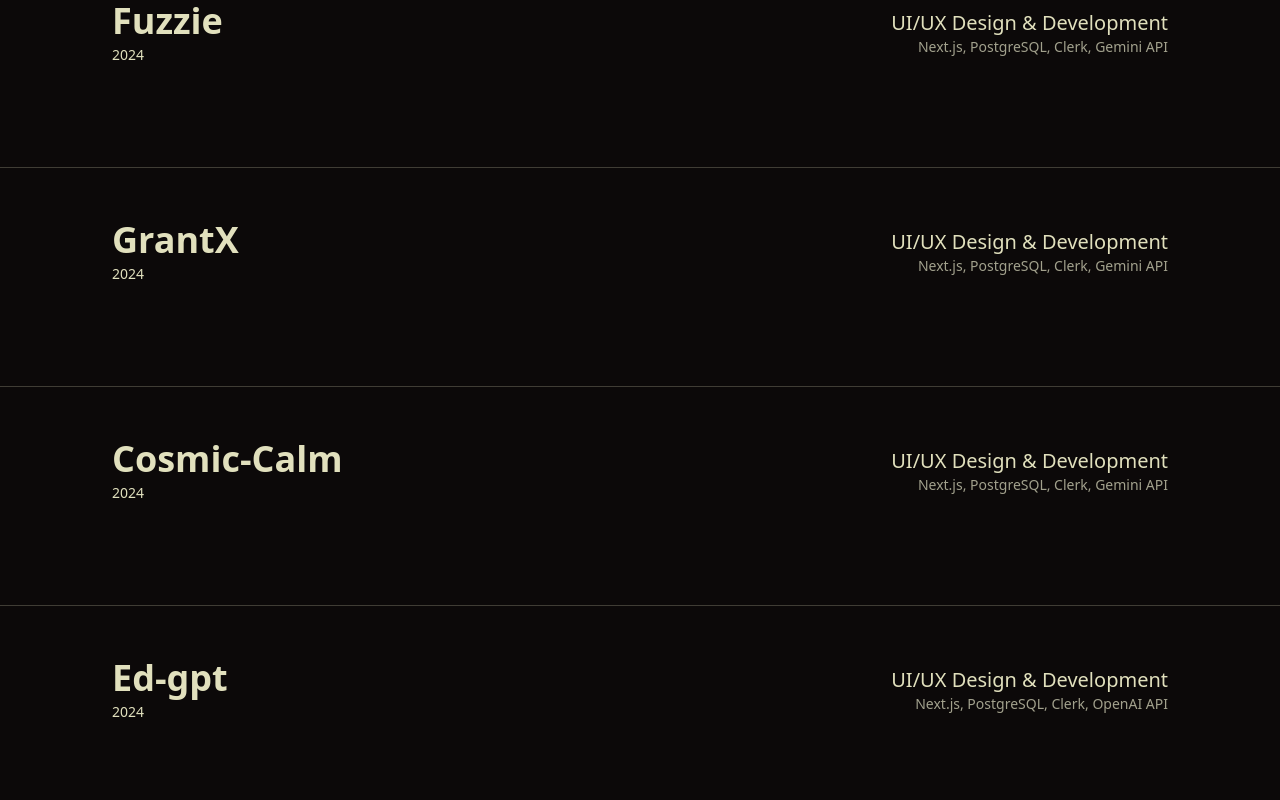
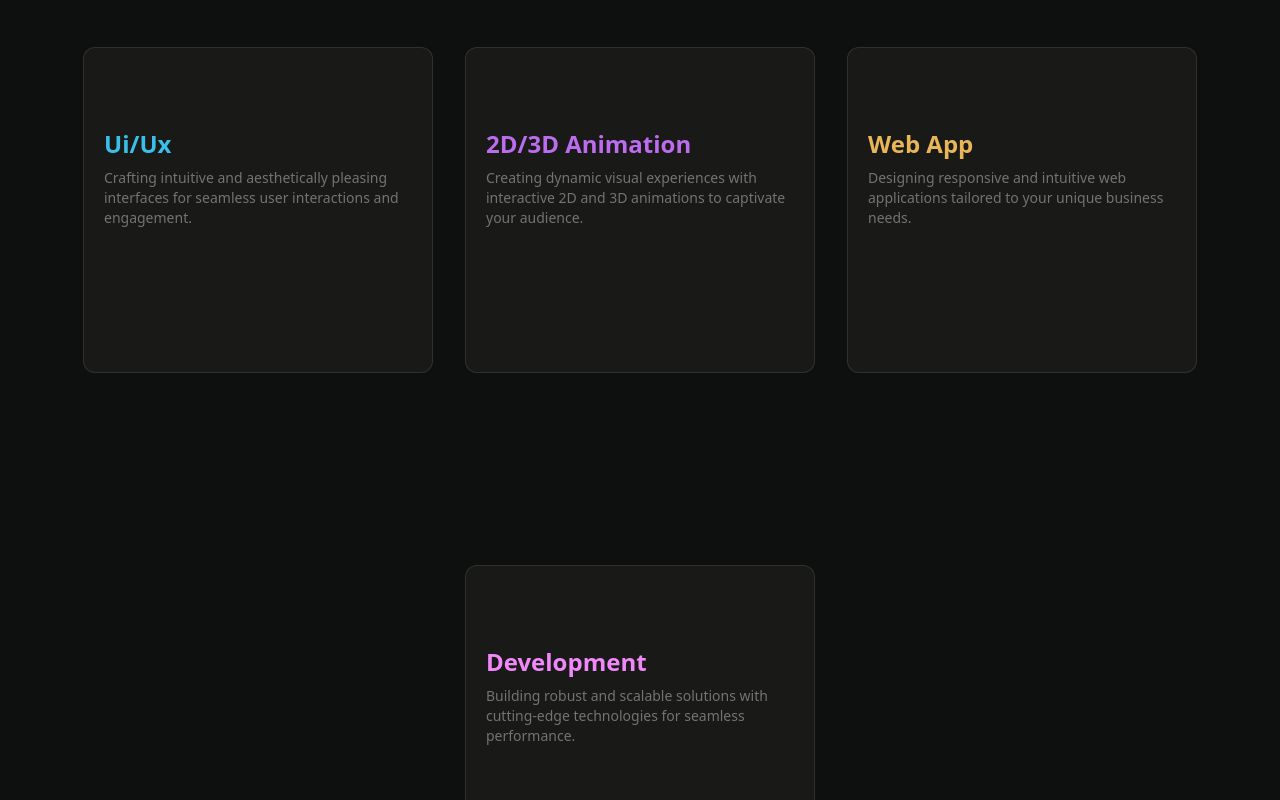
Before and after one commit to aditya-supare/Folio, a Next.js app: page /home in a window 1280 px wide. Shown: the part 1700-2500 px from the top of the page. Before the commit the page ends 2454 px from the top, so only its background shows below. Built offline with nearby package versions, Linux system fonts and the light colour scheme.

Commit message:
what I do section

```diff
--- a/src/app/globals.css
+++ b/src/app/globals.css
@@ -75,6 +75,7 @@
     width: 100vw;
     height: 100vh;
     overflow-x: hidden;
+    background-color: #0E100F;
   }
 }
 
--- a/src/app/home/page.jsx
+++ b/src/app/home/page.jsx
@@ -1,5 +1,5 @@
 "use client";
-import React, { useEffect, useState } from "react";
+import React, { useEffect } from "react";
 import { motion } from "framer-motion";
 import { LampComponent } from "@/components/ui/lamp";
 import { FloatingDock } from "@/components/ui/floating-dock";
@@ -12,6 +12,7 @@
 } from "@tabler/icons-react";
 import { FollowerPointerCard } from "@/components/ui/following-pointer";
 import Lenis from "lenis";
+import { CardContainer,CardBody,CardItem } from "@/components/ui/3d-card";
 
 
 
@@ -30,6 +31,7 @@
     year: "2024",
     description: "UI/UX Design & Development",
     tech: "Next.js, PostgreSQL, Clerk, Gemini API",
+    link: "https://github.com/aditya-supare/Flow"
   },
   {
     title: "Effortless API key management.",
@@ -37,6 +39,7 @@
     year: "2024",
     description: "UI/UX Design & Development",
     tech: "Next.js, PostgreSQL, Clerk, Gemini API",
+    link: "https://github.com/openheart-apps/grantx"
   },
   {
     title: "Start tracking your meditations.",
@@ -44,6 +47,7 @@
     year: "2024",
     description: "UI/UX Design & Development",
     tech: "Next.js, PostgreSQL, Clerk, Gemini API",
+    link:"https://github.com/aditya-supare/Cosmic-Calm"
   },
   {
     title: "Everything about Indian exams.",
@@ -51,6 +55,7 @@
     year: "2024",
     description: "UI/UX Design & Development",
     tech: "Next.js, PostgreSQL, Clerk, OpenAI API",
+    link:"https://github.com/aditya-supare/Ed-GPT"
   },
 ];
 
@@ -76,7 +81,7 @@
           initial={{ opacity: 0 }}
           animate={{ opacity: 1 }}
           transition={{ duration: 2 }}
-          className="relative text-white h-screen"
+          className="relative text-white h-screen bg-transparent"
         >
           <LampComponent className="absolute inset-0 z-0" />
         </motion.div>
@@ -116,7 +121,7 @@
       />
 
       {/* Info Section */}
-      <section className="mt-6 px-8 text-white font-light bg-[#0E0B0A]">
+      <section className="mt-6 px-8 text-white font-light bg-transparent">
         <p className="text-[#edecd1] text-sm uppercase mb-2">// Design, Code, <br/> Engage</p>
         <h1 className="text-4xl text-[#efefdb] font-light leading-snug mb-10 mt-12 ml-2">
           Empowering success in the digital landscape. <br />
@@ -147,6 +152,137 @@
                   About Me →
         </motion.button>
       </section>
+
+
+
+
+      {/* What I do Section */}
+      <div className="flex flex-col items-center mt-10">
+      <span className="text-[#c029ed] text-[42px] font-medium">
+        What I do
+      </span>
+      </div>
+      <div className="flex flex-wrap items-center text-left justify-center flex-col md:flex-row gap-8 mt-0">
+        <CardContainer className="inter-var">
+          <CardBody className="bg-[#191917] relative group/card  dark:hover:shadow-2xl dark:hover:shadow-neutral-500/[0.1] dark:bg-black dark:border-white/[0.2] border-white/[0.1] w-full md:!w-[350px] h-auto rounded-xl px-5 py-20 border">
+            <CardItem
+            translateZ={50}
+            className="text-2xl font-bold text-[#3ccbf6ef]"
+            >
+              Ui/Ux
+            </CardItem>
+            <CardItem
+                translateZ="60"
+                className="text-neutral-500 text-sm max-w-sm mt-2 dark:text-neutral-300"
+              >
+                Crafting intuitive and aesthetically pleasing interfaces for seamless user interactions and engagement.
+                <ul className="my-4 flex flex-col gap-2">
+                  <li className="flex items-center gap-2">
+
+                  </li>
+                  <li className="flex items-center gap-2">
+
+                  </li>
+                  <li className="flex items-center gap-2">
+
+                  </li>
+                </ul>
+              </CardItem>
+              <div className="flex justify-between items-center mt-8">
+              </div>
+          </CardBody>
+        </CardContainer>
+        <CardContainer className="inter-var">
+          <CardBody className="bg-[#191917] relative group/card  dark:hover:shadow-2xl dark:hover:shadow-neutral-500/[0.1] dark:bg-black dark:border-white/[0.2] border-white/[0.1] w-full md:!w-[350px] h-auto rounded-xl px-5 py-20 border">
+            <CardItem
+            translateZ={50}
+            className="text-2xl font-bold text-[#bc6cee]"
+            >
+              2D/3D Animation
+
+            </CardItem>
+            <CardItem
+                translateZ="60"
+                className="text-neutral-500 text-sm max-w-sm mt-2 dark:text-neutral-300"
+              >
+                Creating dynamic visual experiences with interactive 2D and 3D animations to captivate your audience.
+                <ul className="my-4 flex flex-col gap-2">
+                  <li className="flex items-center gap-2">
+
+                  </li>
+                  <li className="flex items-center gap-2">
+
+                  </li>
+                  <li className="flex items-center gap-2">
+
+                  </li>
+                </ul>
+              </CardItem>
+              <div className="flex justify-between items-center mt-8">
+              </div>
+          </CardBody>
+        </CardContainer>
+        <CardContainer className="inter-var">
+          <CardBody className="bg-[#191917] relative group/card  dark:hover:shadow-2xl dark:hover:shadow-neutral-500/[0.1] dark:bg-black dark:border-white/[0.2] border-white/[0.1] w-full md:!w-[350px] h-auto rounded-xl px-5 py-20 border">
+            <CardItem
+            translateZ={50}
+            className="text-2xl font-bold text-[#e8b658]"
+            >
+              Web App
+
+            </CardItem>
+            <CardItem
+                translateZ="60"
+                className="text-neutral-500 text-sm max-w-sm mt-2 dark:text-neutral-300"
+              >
+                Designing responsive and intuitive web applications tailored to your unique business needs.
+                <ul className="my-4 flex flex-col gap-2">
+                  <li className="flex items-center gap-2">
+
+                  </li>
+                  <li className="flex items-center gap-2">
+
+                  </li>
+                  <li className="flex items-center gap-2">
+
+                  </li>
+                </ul>
+              </CardItem>
+              <div className="flex justify-between items-center mt-8">
+              </div>
+          </CardBody>
+        </CardContainer>
+        <CardContainer className="inter-var">
+          <CardBody className="bg-[#191917] relative group/card  dark:hover:shadow-2xl dark:hover:shadow-neutral-500/[0.1] dark:bg-black dark:border-white/[0.2] border-white/[0.1] w-full md:!w-[350px] h-auto rounded-xl px-5 py-20 border">
+            <CardItem
+            translateZ={50}
+            className="text-2xl font-bold text-[#f088f9]"
+            >
+              Development
+
+            </CardItem>
+            <CardItem
+                translateZ="60"
+                className="text-neutral-500 text-sm max-w-sm mt-2 dark:text-neutral-300"
+              >
+                Building robust and scalable solutions with cutting-edge technologies for seamless performance.
+                <ul className="my-4 flex flex-col gap-2">
+                  <li className="flex items-center gap-2">
+
+                  </li>
+                  <li className="flex items-center gap-2">
+
+                  </li>
+                  <li className="flex items-center gap-2">
+
+                  </li>
+                </ul>
+              </CardItem>
+              <div className="flex justify-between items-center mt-8">
+              </div>
+          </CardBody>
+        </CardContainer>
+        </div>
 
       {/* Projects Section */}
       <h2 className="mt-3 px-8 text-purple-400 font-semibold text-4xl mb-8 cursor-default">
--- /dev/null
+++ b/src/components/ui/3d-card.jsx
@@ -0,0 +1,126 @@
+"use client";;
+import { cn } from "@/lib/utils";
+import React, {
+  createContext,
+  useState,
+  useContext,
+  useRef,
+  useEffect,
+} from "react";
+
+const MouseEnterContext = createContext(undefined);
+
+export const CardContainer = ({
+  children,
+  className,
+  containerClassName
+}) => {
+  const containerRef = useRef(null);
+  const [isMouseEntered, setIsMouseEntered] = useState(false);
+
+  const handleMouseMove = (e) => {
+    if (!containerRef.current) return;
+    const { left, top, width, height } =
+      containerRef.current.getBoundingClientRect();
+    const x = (e.clientX - left - width / 2) / 25;
+    const y = (e.clientY - top - height / 2) / 25;
+    containerRef.current.style.transform = `rotateY(${x}deg) rotateX(${y}deg)`;
+  };
+
+  const handleMouseEnter = (e) => {
+    setIsMouseEntered(true);
+    if (!containerRef.current) return;
+  };
+
+  const handleMouseLeave = (e) => {
+    if (!containerRef.current) return;
+    setIsMouseEntered(false);
+    containerRef.current.style.transform = `rotateY(0deg) rotateX(0deg)`;
+  };
+  return (
+    (<MouseEnterContext.Provider value={[isMouseEntered, setIsMouseEntered]}>
+      <div
+        className={cn("py-20 flex items-center justify-center", containerClassName)}
+        style={{
+          perspective: "1000px",
+        }}>
+        <div
+          ref={containerRef}
+          onMouseEnter={handleMouseEnter}
+          onMouseMove={handleMouseMove}
+          onMouseLeave={handleMouseLeave}
+          className={cn(
+            "flex items-center justify-center relative transition-all duration-200 ease-linear",
+            className
+          )}
+          style={{
+            transformStyle: "preserve-3d",
+          }}>
+          {children}
+        </div>
+      </div>
+    </MouseEnterContext.Provider>)
+  );
+};
+
+export const CardBody = ({
+  children,
+  className
+}) => {
+  return (
+    (<div
+      className={cn(
+        "h-96 w-96 [transform-style:preserve-3d]  [&>*]:[transform-style:preserve-3d]",
+        className
+      )}>
+      {children}
+    </div>)
+  );
+};
+
+export const CardItem = ({
+  as: Tag = "div",
+  children,
+  className,
+  translateX = 0,
+  translateY = 0,
+  translateZ = 0,
+  rotateX = 0,
+  rotateY = 0,
+  rotateZ = 0,
+  ...rest
+}) => {
+  const ref = useRef(null);
+  const [isMouseEntered] = useMouseEnter();
+
+  useEffect(() => {
+    handleAnimations();
+  }, [isMouseEntered]);
+
+  const handleAnimations = () => {
+    if (!ref.current) return;
+    if (isMouseEntered) {
+      ref.current.style.transform = `translateX(${translateX}px) translateY(${translateY}px) translateZ(${translateZ}px) rotateX(${rotateX}deg) rotateY(${rotateY}deg) rotateZ(${rotateZ}deg)`;
+    } else {
+      ref.current.style.transform = `translateX(0px) translateY(0px) translateZ(0px) rotateX(0deg) rotateY(0deg) rotateZ(0deg)`;
+    }
+  };
+
+  return (
+    (<Tag
+      ref={ref}
+      className={cn("w-fit transition duration-200 ease-linear", className)}
+      {...rest}>
+      {children}
+    </Tag>)
+  );
+};
+
+// Create a hook to use the context
+export const useMouseEnter = () => {
+  const context = useContext(MouseEnterContext);
+  if (context === undefined) {
+    throw new Error("useMouseEnter must be used within a MouseEnterProvider");
+  }
+  return context;
+};
```
Also changed, not shown: src/components/ui/lamp.jsx (+7 -7 lines).
